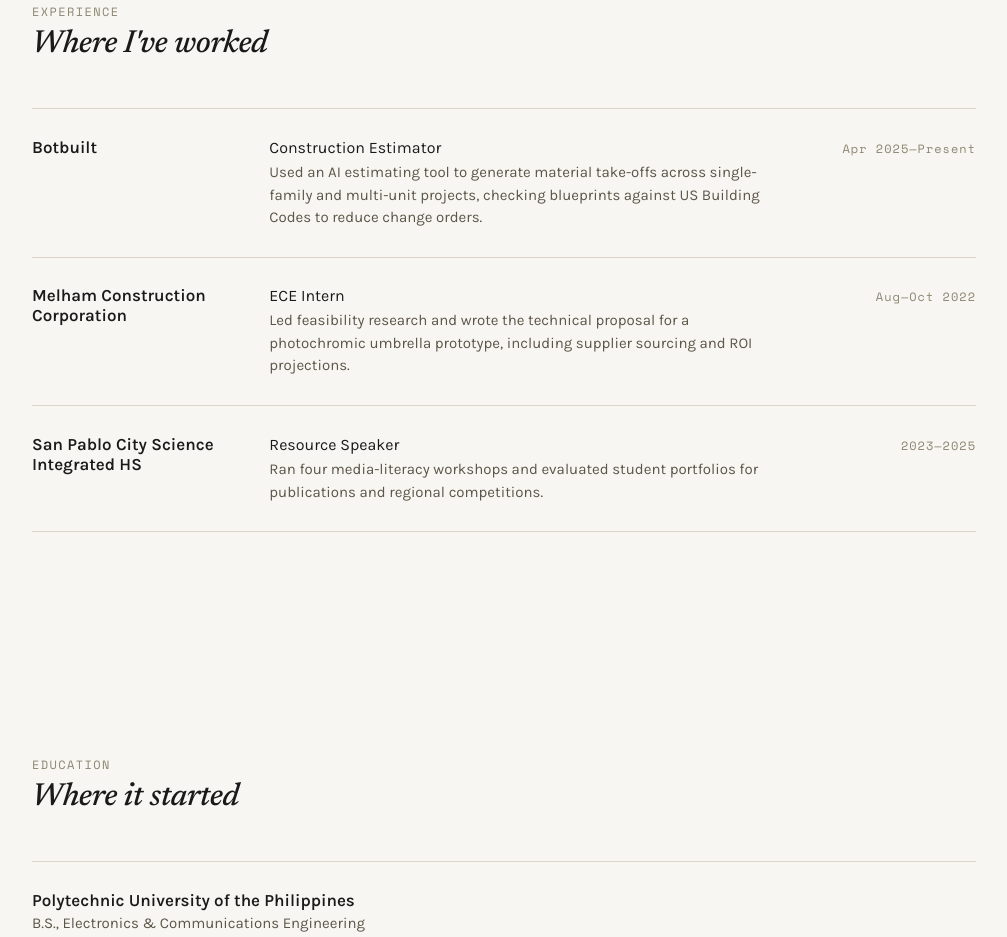
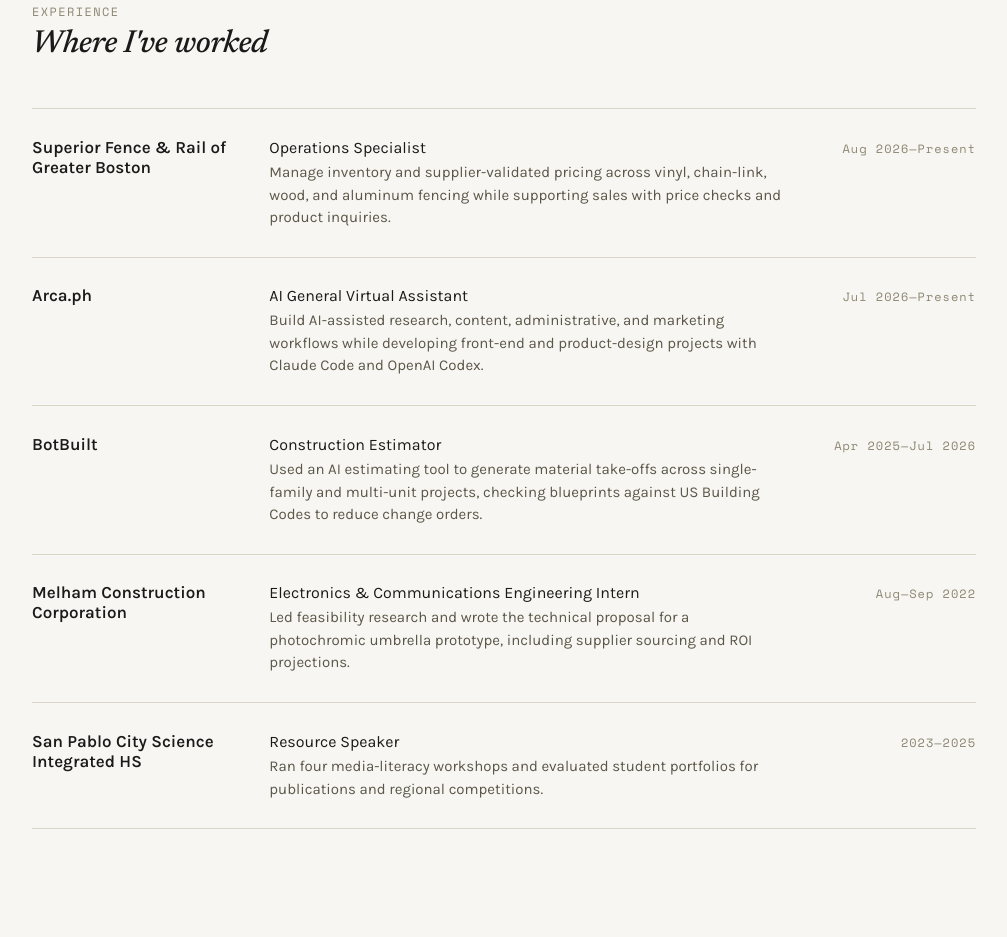
Before and after one commit to kennbutchoigutierrez/Gutierrez-Portfolio, a website: page index.html in a window 1280 px wide. Shown: the part 7032-7969 px from the top of the page, without its empty margins (136-1143 px from the left). Drawn offline with nearby package versions, Linux system fonts and the light colour scheme.

Commit message:
Update experience and resume

```diff
--- a/index.html
+++ b/index.html
@@ -543,20 +543,36 @@ html.js-reveal .reveal.is-visible{opacity:1;transform:none;}
     <h2 class="h2" style="font-size:clamp(26px,4vw,32px);">Where I've worked</h2>
     <div class="rows">
       <div class="exp-row">
-        <div class="exp-row__company">Botbuilt</div>
+        <div class="exp-row__company">Superior Fence &amp; Rail of Greater Boston</div>
+        <div>
+          <div class="exp-row__role">Operations Specialist</div>
+          <div class="exp-row__line">Manage inventory and supplier-validated pricing across vinyl, chain-link, wood, and aluminum fencing while supporting sales with price checks and product inquiries.</div>
+        </div>
+        <div class="exp-row__dates">Aug 2026—Present</div>
+      </div>
+      <div class="exp-row">
+        <div class="exp-row__company">Arca.ph</div>
+        <div>
+          <div class="exp-row__role">AI General Virtual Assistant</div>
+          <div class="exp-row__line">Build AI-assisted research, content, administrative, and marketing workflows while developing front-end and product-design projects with Claude Code and OpenAI Codex.</div>
+        </div>
+        <div class="exp-row__dates">Jul 2026—Present</div>
+      </div>
+      <div class="exp-row">
+        <div class="exp-row__company">BotBuilt</div>
         <div>
           <div class="exp-row__role">Construction Estimator</div>
           <div class="exp-row__line">Used an AI estimating tool to generate material take-offs across single-family and multi-unit projects, checking blueprints against US Building Codes to reduce change orders.</div>
         </div>
-        <div class="exp-row__dates">Apr 2025—Present</div>
+        <div class="exp-row__dates">Apr 2025—Jul 2026</div>
       </div>
       <div class="exp-row">
         <div class="exp-row__company">Melham Construction Corporation</div>
         <div>
-          <div class="exp-row__role">ECE Intern</div>
+          <div class="exp-row__role">Electronics &amp; Communications Engineering Intern</div>
           <div class="exp-row__line">Led feasibility research and wrote the technical proposal for a photochromic umbrella prototype, including supplier sourcing and ROI projections.</div>
         </div>
-        <div class="exp-row__dates">Aug—Oct 2022</div>
+        <div class="exp-row__dates">Aug—Sep 2022</div>
       </div>
       <div class="exp-row">
         <div class="exp-row__company">San Pablo City Science Integrated HS</div>
```
Also changed, not shown: 1 other file.
